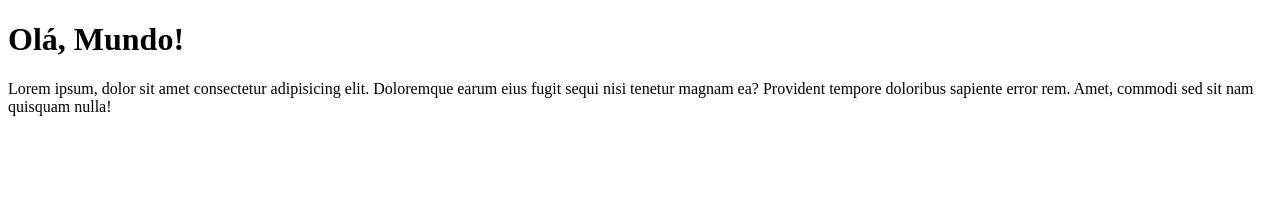
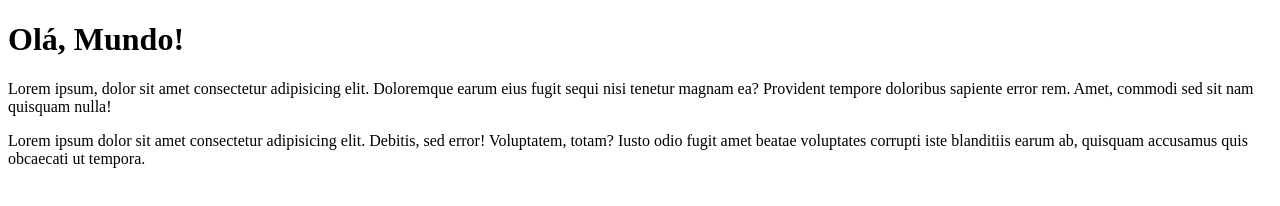
Before and after one commit to j0selene/Ola-Mundo, a plain HTML site: page site-exemplo/index.html in a window 1280 px wide. Drawn offline with Linux system fonts and the light colour scheme.

Commit message:
adicionei um paragrafo

```diff
--- a/site-exemplo/index.html
+++ b/site-exemplo/index.html
@@ -8,5 +8,6 @@
 <body>
     <h1>Olá, Mundo!</h1>
     <p>Lorem ipsum, dolor sit amet consectetur adipisicing elit. Doloremque earum eius fugit sequi nisi tenetur magnam ea? Provident tempore doloribus sapiente error rem. Amet, commodi sed sit nam quisquam nulla!</p>
+    <p>Lorem ipsum dolor sit amet consectetur adipisicing elit. Debitis, sed error! Voluptatem, totam? Iusto odio fugit amet beatae voluptates corrupti iste blanditiis earum ab, quisquam accusamus quis obcaecati ut tempora.</p>
 </body>
 </html>
```
